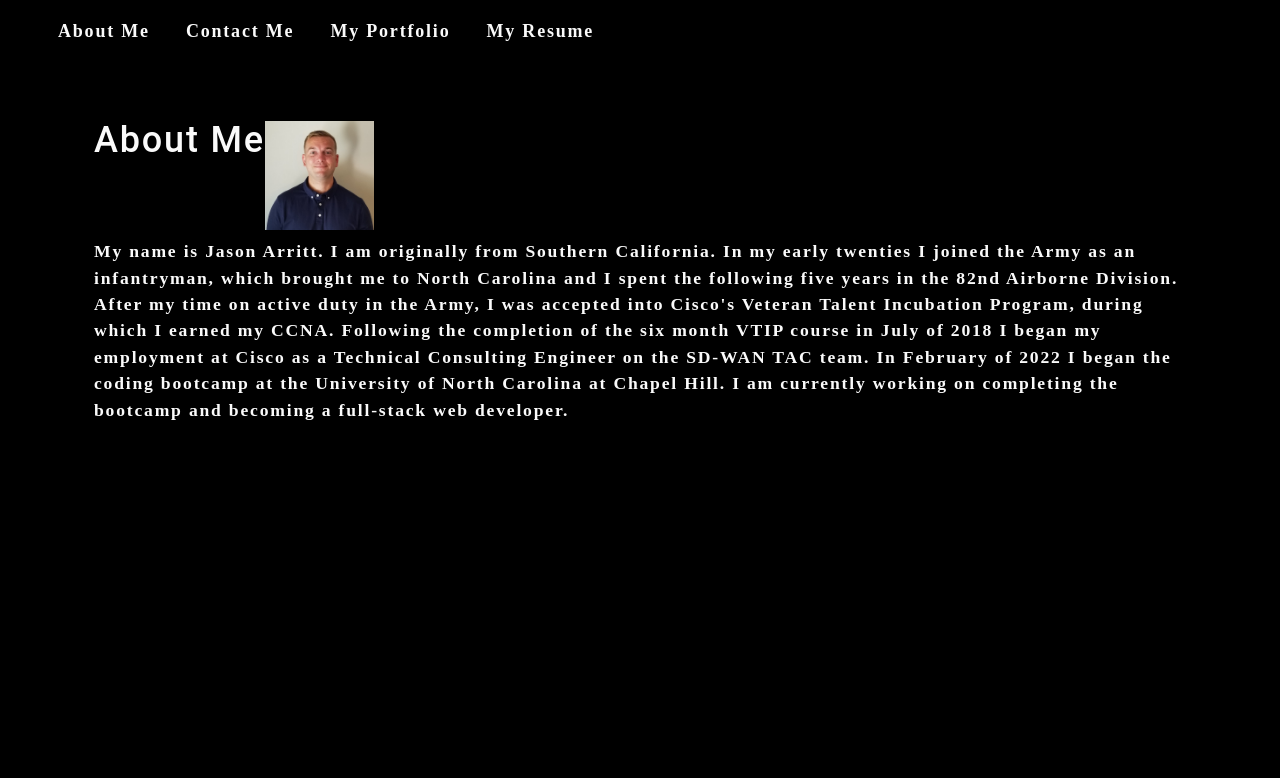
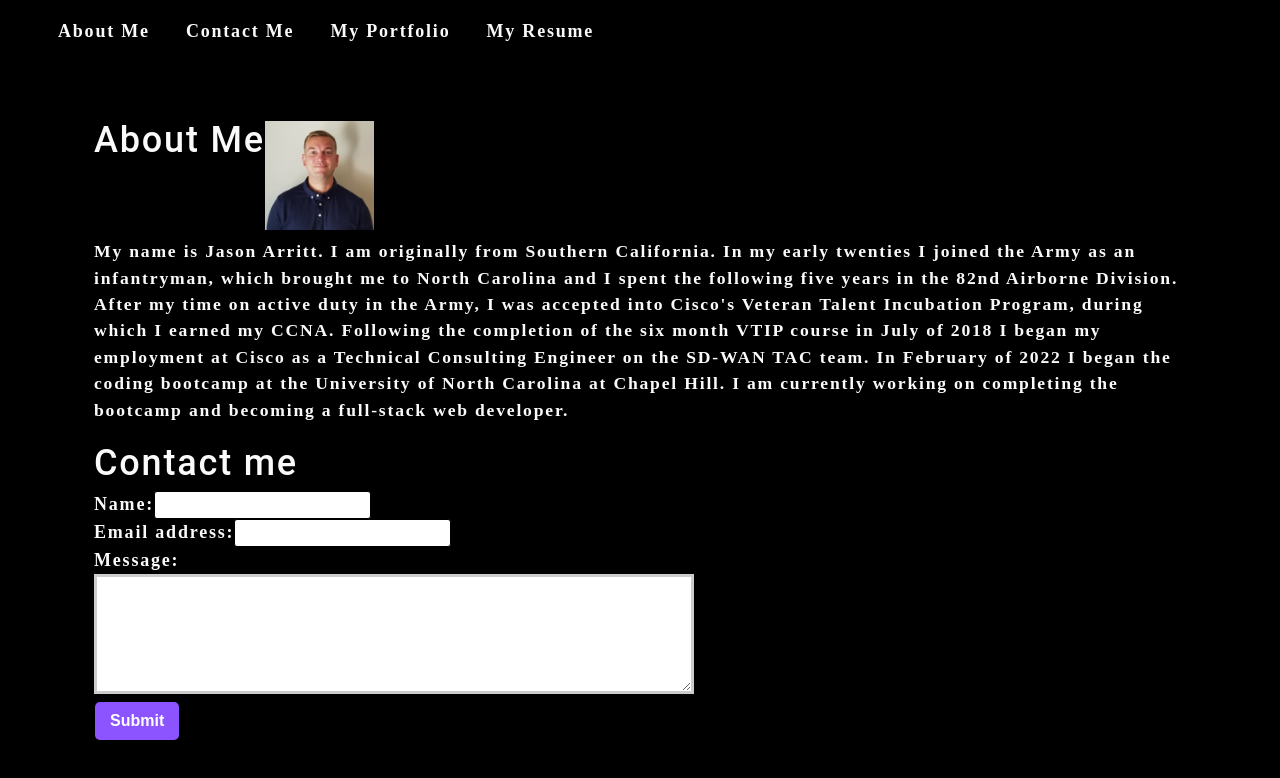
Before and after one commit to jasonarritt/portfolio, a React (Create React App) app: page / in a window 1280 px wide. Shown: the top 778 px of the page. Built offline with nearby package versions, Linux system fonts and the light colour scheme.

Commit message:
Added to About

```diff
--- a/src/App.js
+++ b/src/App.js
@@ -1,7 +1,7 @@
 import React from "react";
 import Nav from "./components/Nav";
 import About from "./components/About";
-// import ContactForm from "./components/Contact";
+import ContactForm from "./components/Contact";
 // import Portfolio from "./components/Portfolio";
 // import Resume from "./components/Resume";
 
@@ -11,6 +11,7 @@ function App() {
       <Nav></Nav>
       <main>
         <About></About>
+        <ContactForm></ContactForm>
       </main>
     </div>
   );
```
